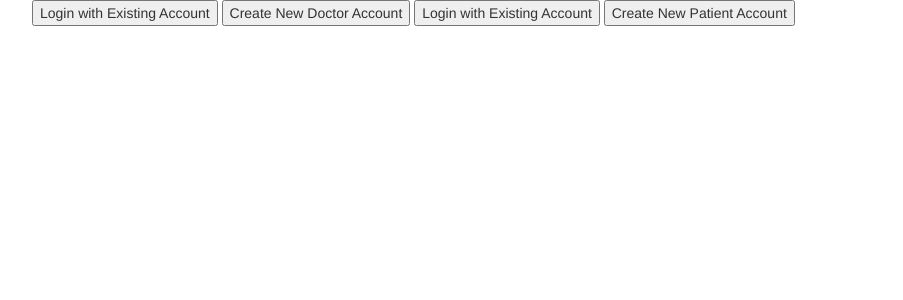
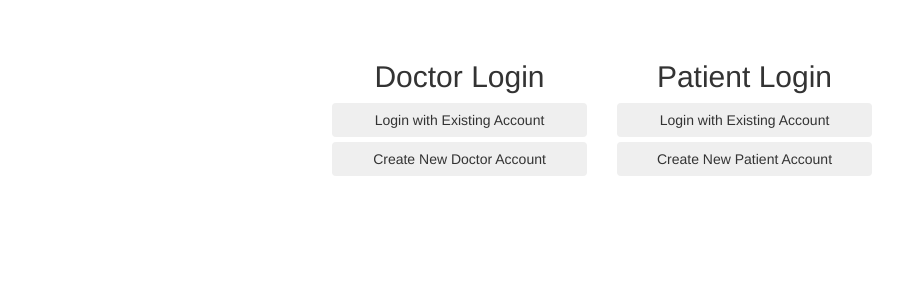
Before and after one commit to danielhertenstein/memocha, a Django app: page /recorder/ in a window 1280 px wide. Shown: the top 300 px of the page, without its empty margins (38-941 px from the left). Run offline with Django 3.2, Linux system fonts and the light colour scheme; some libraries are stand-ins or nearby versions.

Commit message:
Updates html and css of index

```diff
--- /dev/null
+++ b/recorder/static/recorder/index.css
@@ -0,0 +1,8 @@
+body {
+    padding-top: 40px;
+    padding-bottom: 40px;
+}
+
+button {
+    display: block;
+}
--- a/recorder/templates/recorder/index.html
+++ b/recorder/templates/recorder/index.html
@@ -2,9 +2,20 @@
 
 {% block title %}Recorder Landing Page{%  endblock title %}
 
+{% block extra-head %}
+    {% load static %}
+    <link rel="stylesheet" type="text/css" href="{% static 'recorder/index.css' %}" />
+{% endblock extra-head %}
+
 {% block content %}
-    <input type="button" value="Login with Existing Account">
-    <input type="button" value="Create New Doctor Account">
-    <input type="button" value="Login with Existing Account">
-    <input type="button" value="Create New Patient Account">
+    <div class="col-md-3 col-md-offset-3">
+        <h2 class="text-center">Doctor Login</h2>
+        <button class="btn btn-block">Login with Existing Account</button>
+        <button class="btn btn-block">Create New Doctor Account</button>
+    </div>
+    <div class="col-md-3">
+        <h2 class="text-center">Patient Login</h2>
+        <button class="btn btn-block">Login with Existing Account</button>
+        <button class="btn btn-block">Create New Patient Account</button>
+    </div>
 {% endblock content %}
```
